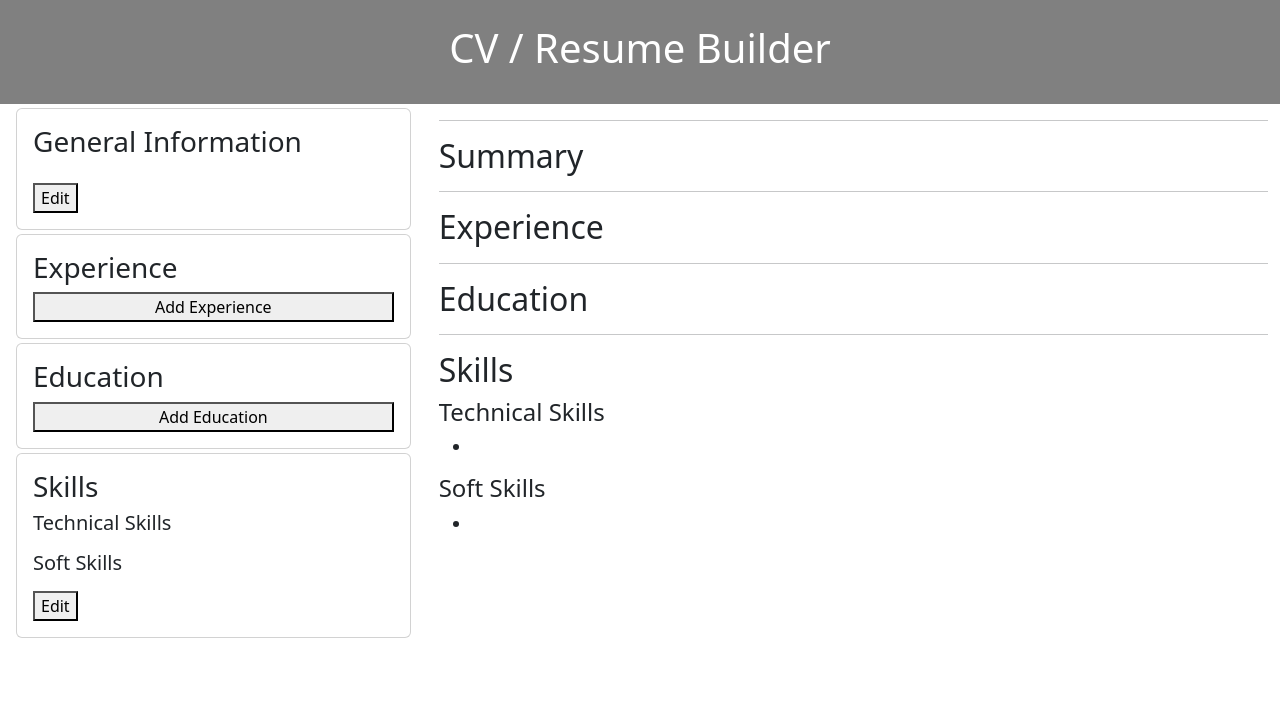
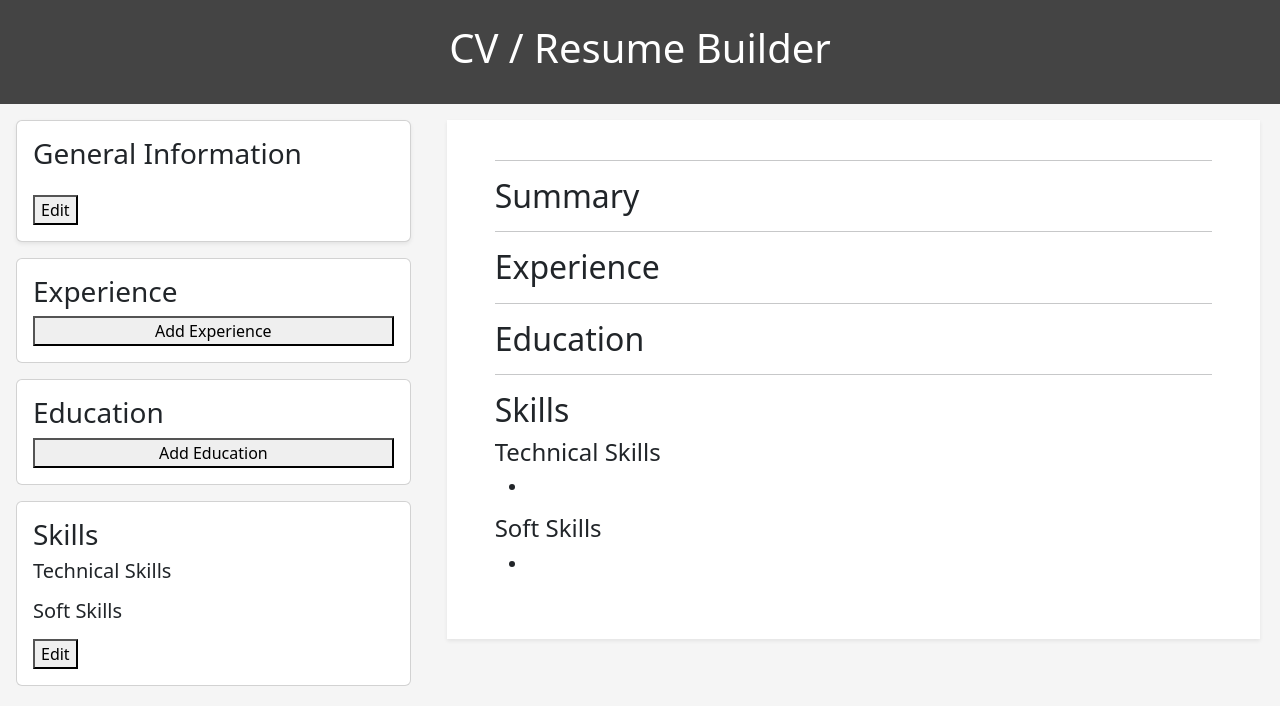
Before and after one commit to Bateeters/CVResumeBuilder, a React (Vite) app: page / in a window 1280 px wide. Shown: the top 724 px of the page. Built offline with nearby package versions, Linux system fonts and the light colour scheme.

Commit message:
starting to update styling

```diff
--- a/src/App.css
+++ b/src/App.css
@@ -5,6 +5,6 @@
   justify-content: center;
 }
 
-main-section {
-
+.resumeDisplay {
+  background-color: white;
 }
--- a/src/App.jsx
+++ b/src/App.jsx
@@ -30,11 +30,11 @@ function App() {
   return (
     <>
       <div className='container-fluid'>
-        <div className='row text-center p-4' style={{backgroundColor: "gray", color: "white"}}>
+        <div className='row text-center p-4' style={{backgroundColor: "#444444", color: "white"}}>
           <h1>CV / Resume Builder</h1>
         </div>
       </div>
-      <div className='container-fluid'>
+      <div className='container-fluid py-3' style={{backgroundColor: "whitesmoke"}}>
         <div className='row'>
           <div className='col-4'>
             <GeneralInfo
--- a/src/components/CVDisplay.jsx
+++ b/src/components/CVDisplay.jsx
@@ -1,6 +1,6 @@
 function CVDisplay({ general, experience, education, skills}){
     return(
-        <>
+        <div className="resumeDisplay pt-4 pb-5 px-5 shadow-sm mx-2">
             <h1>{general.firstName} {general.lastName}</h1>
             <h2>{general.jobTitle}</h2>
             <p>{general.email}</p>
@@ -56,7 +56,7 @@ function CVDisplay({ general, experience, education, skills}){
             <ul>
                 <li>{skills.softSkills}</li>
             </ul>
-        </>
+        </div>
     )
 }
 
--- a/src/components/SideNav/Education.jsx
+++ b/src/components/SideNav/Education.jsx
@@ -1,5 +1,3 @@
-import { useState } from "react"
-
 function Education({ education, setEducation }) {
 
     const handleEducationChange = (e, index, field) => {
@@ -60,7 +58,7 @@ function Education({ education, setEducation }) {
 
     return(
         <>
-            <div className="card m-1 p-3">
+            <div className="card mx-1 my-3 p-3">
                 <h3>Education</h3>
                 {education.map((edu, id) => (
                     <div key={id}>
--- a/src/components/SideNav/Experience.jsx
+++ b/src/components/SideNav/Experience.jsx
@@ -1,5 +1,3 @@
-import { useState } from "react"
-
 function Experience({ experience, setExperience }) {
 
     const handleExperienceChange = (e, index, field) => {
@@ -58,7 +56,7 @@ function Experience({ experience, setExperience }) {
 
     return(
         <>
-            <div className="card m-1 p-3">
+            <div className="card mx-1 my-3 p-3">
                 <h3>Experience</h3>
                 {experience.map((job, id) => (
                     <div key={id}>
--- a/src/components/SideNav/GeneralInfo.jsx
+++ b/src/components/SideNav/GeneralInfo.jsx
@@ -19,7 +19,7 @@ function GeneralInfo({ general, setGeneral }) {
 
     return (
         <>
-            <div className="card m-1 p-3">
+            <div className="card mx-1 mb-3 p-3 shadow-sm">
                 <h3>General Information</h3>
                 {isEditing && (
                     <form action="">
```
